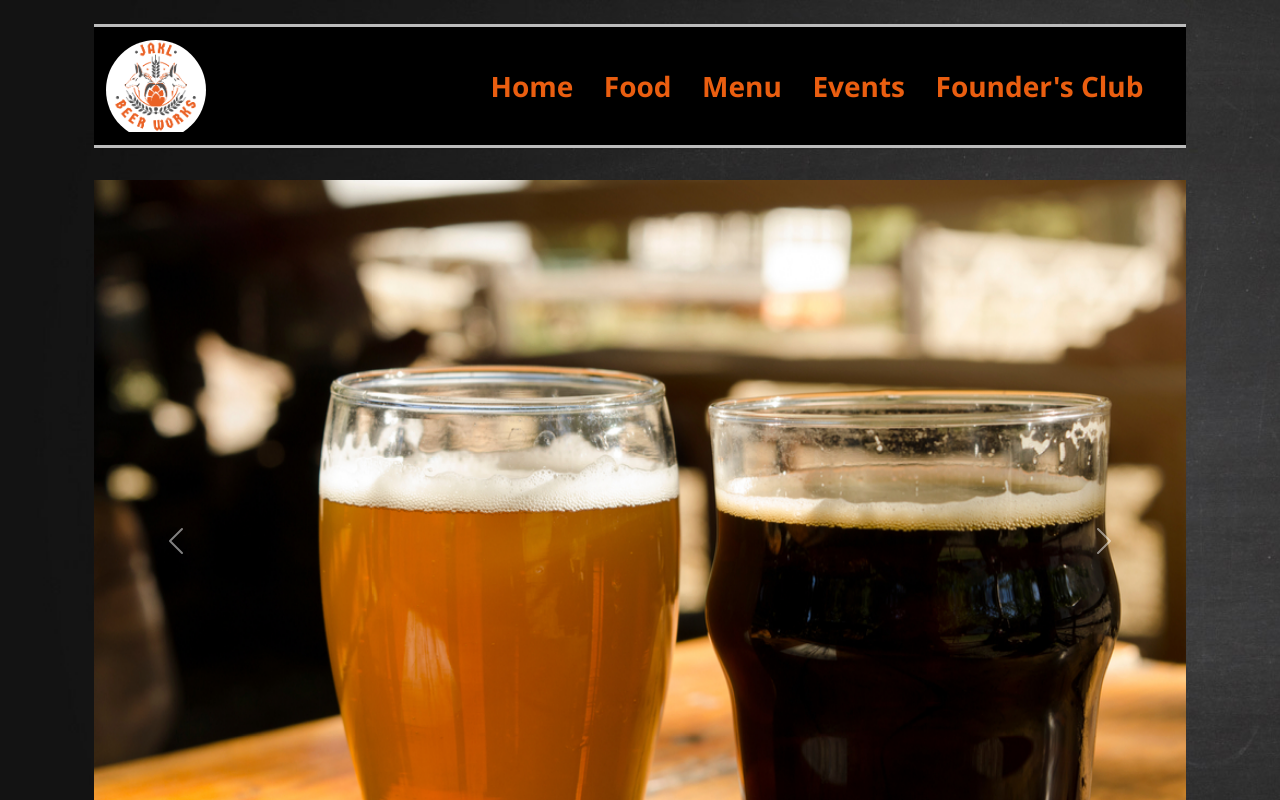
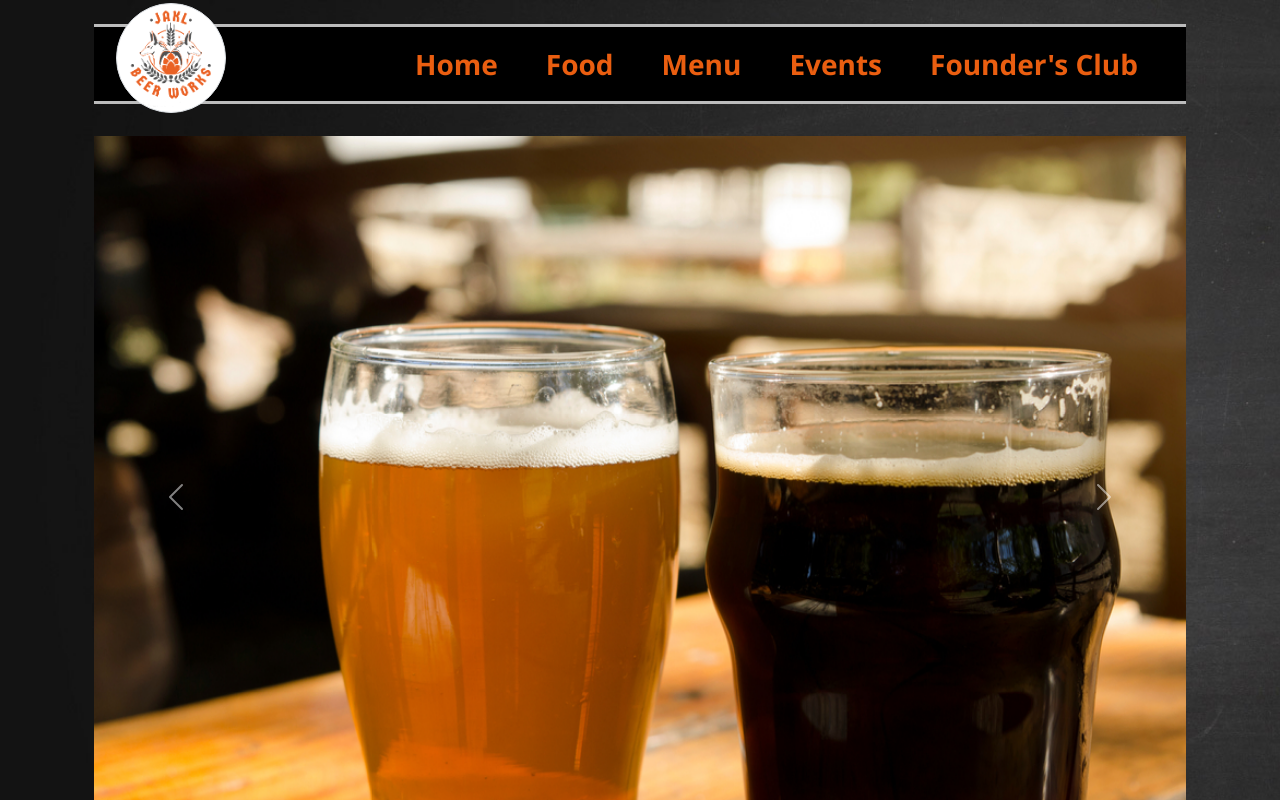
Before and after one commit to thegr8snarfle/jakl-beerworks-ui, a Next.js app: page / in a window 1280 px wide. Shown: the top 800 px of the page. Built offline with nearby package versions, Linux system fonts and the light colour scheme.

Commit message:
Clean up nav. Again?

```diff
--- a/components/Navigation.tsx
+++ b/components/Navigation.tsx
@@ -8,16 +8,13 @@ import Icon from "./Icon";
 
 const Navigation = () => {
   return (
-    <Navbar className={styles.navbar} collapseOnSelect expand="lg">
-      <Container>
-        <Navbar.Brand href="/">
-          <Image height={100} width={100} src={logo}
-                 className={`${styles.brandImage} img-thumbnail rounded-circle position-absolute mt-2  d-none d-lg-block`}/>
-        </Navbar.Brand>
+    <>
+      <div className="top-nav position-relative">
+        <Navbar className={styles.navbar} expand="lg">
           <Navbar.Toggle className="border-0 text-primary">
             <Icon name="bars" size='lg' className="btn-outline-none"/>
           </Navbar.Toggle>
-        <Navbar.Collapse id="nav-collapse" className="justify-content-end">
+          <Navbar.Collapse className="justify-content-end">
             <Nav className="w-75 justify-content-evenly" fill>
               <Link  href="/">
                 <a className="fs-3 text-secondary fw-bold text-decoration-none">Home</a>
@@ -37,8 +34,12 @@ const Navigation = () => {
               </Link>
             </Nav>
           </Navbar.Collapse>
-      </Container>
         </Navbar>
+        <a className={`${styles.brandImage} img-thumbnail rounded-circle position-absolute mt-2 d-none d-lg-block`}>
+          <img className="d-block" src={logo.src} />
+        </a>
+      </div>
+    </>
   )
 }
 
--- a/components/navigation.module.scss
+++ b/components/navigation.module.scss
@@ -3,11 +3,12 @@
 
 .navbar {
   background: $black;
-  padding: 0;
+  padding: 16px 0 16px 0;
   border-top: 3px solid $gray;
   border-bottom: 3px solid $gray;
+  position: relative;
 
-  @include large-device {
+  @include large-device() {
     background: transparent;
     border: none;
     color: $gray;
@@ -15,12 +16,20 @@
 
 }
 
- .brandImage {
-  background: #ffffff;
-  border: none;
-  max-height: 100px;
+
+.brandImage {
   left: 22px;
   top: -29px;
+
+  img {
+    max-height: 100px;
+    border: none;
+
+  }
+
+  @include large-device() {
+    position: relative;
+  }
 }
 
 .navbarToggler {
--- a/next.config.js
+++ b/next.config.js
@@ -1,5 +1,9 @@
 /** @type {import('next').NextConfig} */
 const nextConfig = {
+  devIndicators: {
+    buildActivity: true,
+    buildActivityPosition: 'top-right'
+  },
   reactStrictMode: true,
   swcMinify: true,
   sassOptions: {
--- a/package.json
+++ b/package.json
@@ -27,6 +27,7 @@
     "eslint": "8.20.0",
     "eslint-config-next": "12.2.3",
     "sass": "^1.54.0",
+    "styled-jsx-plugin-postcss": "^4.0.1",
     "typescript": "4.7.4"
   }
 }
```
Also changed, not shown: babelrc.json (added, +12 -0 lines), 1 other file (tests, documents, lock files or other folders). Lines whose indentation alone changed are shown as unchanged.
